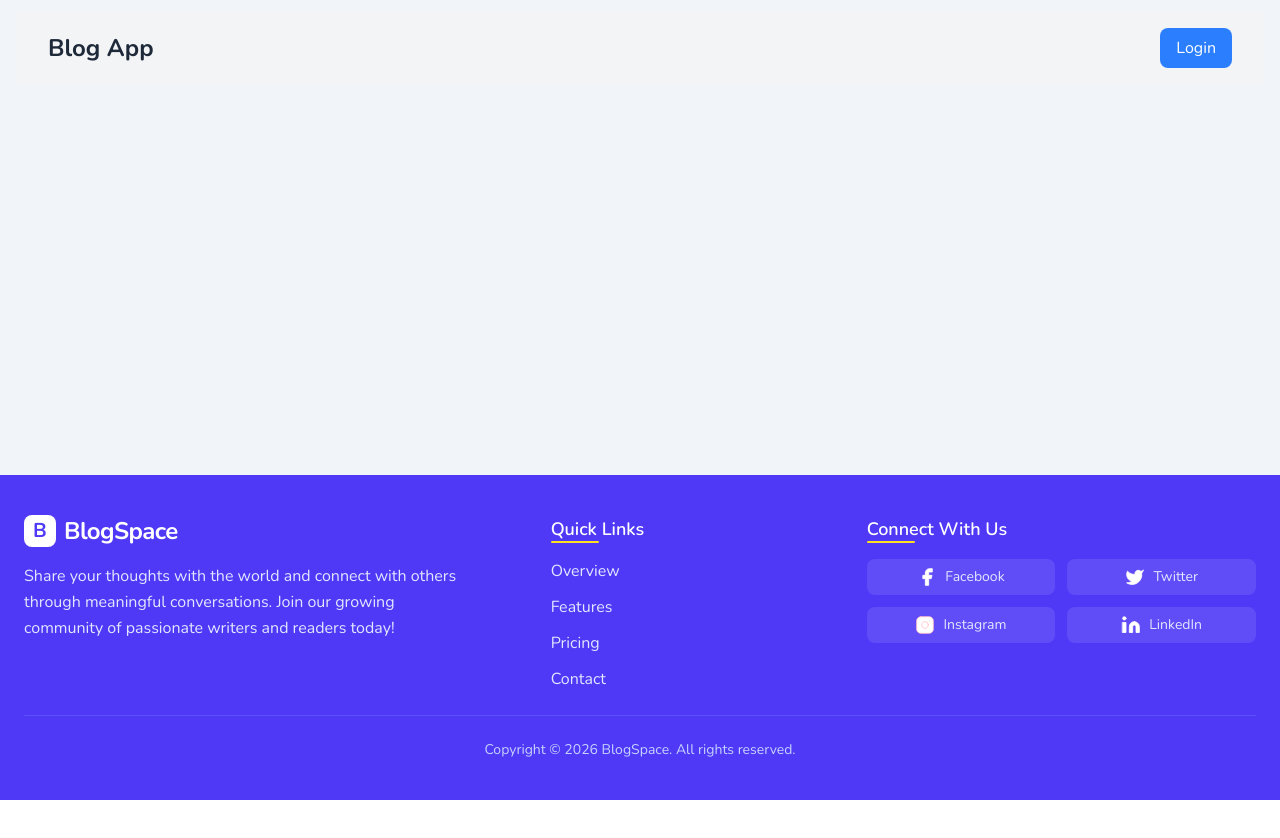
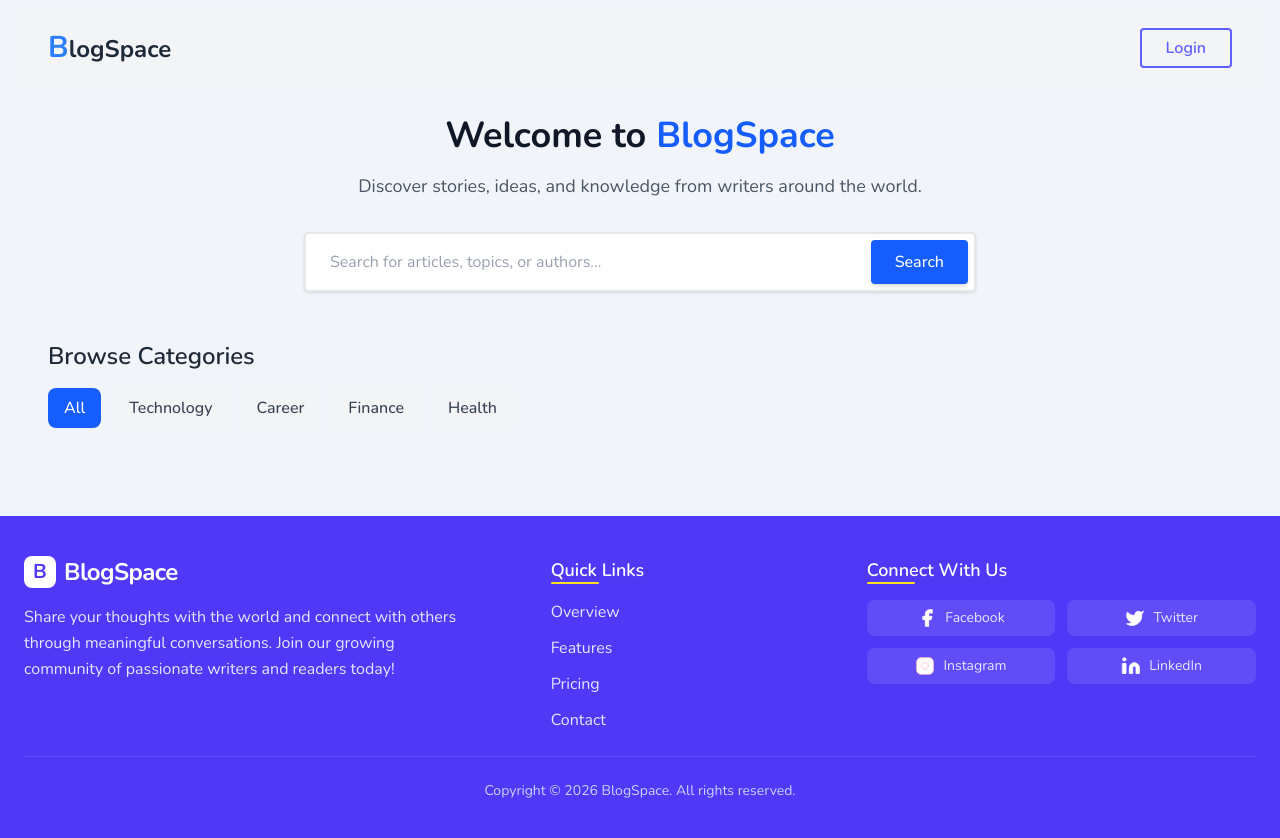
Before and after one commit to munnadotin/blog-app, a React (Vite) app in the folder frontend/: page / in a window 1280 px wide. Shown: the top 838 px of the page. Before the commit the page ends 800 px from the top, so only its background shows below. Built offline with nearby package versions, Linux system fonts and the light colour scheme.

Commit message:
Blog hero section with search bar

```diff
--- a/frontend/src/components/Navbar.tsx
+++ b/frontend/src/components/Navbar.tsx
@@ -2,12 +2,17 @@ function Navbar() {
     return (
         <div className="flex items-center justify-between gap-2 bg-gray-100 py-4 px-8">
             <div className="flex items-center gap-2">
-                <h1 className="text-2xl font-bold text-gray-800">Blog App</h1>
+                <h1 className="text-2xl font-bold text-gray-800"><span className="text-blue-500 font-bold text-3xl">B</span>logSpace</h1>
             </div>
             <div className="flex gap-2">
-                <button className="bg-blue-500 text-white px-4 py-2 rounded-lg">Login</button>
+                <button className="relative px-6 py-1.5 font-semibold border-2 border-indigo-500 overflow-hidden group rounded cursor-pointer">
+                    <span className="absolute inset-0 bg-indigo-500 -translate-x-full group-hover:translate-x-0 transition-transform duration-300"></span>
+                    <span className="relative z-10 text-indigo-500 group-hover:text-white transition-colors duration-300">
+                        Login
+                    </span>
+                </button>
             </div>
-        </div>
+        </div >
     )
 }
 
--- /dev/null
+++ b/frontend/src/pages/Blog.tsx
@@ -0,0 +1,63 @@
+import { useForm } from "react-hook-form";
+
+function Blog() {
+    const { register, handleSubmit, reset } = useForm();
+    const categories = ["All", "Technology", "Career", "Finance", "Health"];
+
+    const onSubmit = (data: any) => {
+        console.log(data);
+        reset();
+    };
+
+    return (
+        <div className="max-w-7xl mx-auto px-4 sm:px-6 lg:px-8 py-8">
+            {/* Hero Section */}
+            <div className="text-center mb-12">
+                <h1 className="text-4xl font-bold text-gray-900 mb-4">
+                    Welcome to <span className="text-blue-600">BlogSpace</span>
+                </h1>
+                <p className="text-lg text-gray-600 mb-8 max-w-2xl mx-auto">
+                    Discover stories, ideas, and knowledge from writers around the world.
+                </p>
+
+                {/* Search Bar */}
+                <div className="relative flex items-center justify-center w-full max-w-2xl mx-auto">
+                    <form onSubmit={handleSubmit(onSubmit)} className="relative w-full">
+                        <input
+                            {...register("search", { required: "Blog search is required" })}
+                            type="text"
+                            placeholder="Search for articles, topics, or authors..."
+                            className="w-full px-6 py-4 pr-36 bg-white border-2 border-gray-200 rounded outline-none focus:border-blue-500 focus:ring-4 focus:ring-blue-100  transition-all duration-300 text-gray-700 placeholder-gray-400 shadow-sm hover:shadow-md"
+                        />
+                        <div className="absolute right-2 top-1/2 -translate-y-1/2 flex items-center gap-2">
+                            <button type="submit" className="px-6 py-2.5 bg-blue-600 text-white rounded hover:bg-blue-700 transition-colors duration-300 font-medium shadow-md hover:shadow-lg flex items-center gap-2">
+                                Search
+                            </button>
+                        </div>
+                    </form>
+                </div>
+            </div>
+
+            {/* Categories Section */}
+            <div className="mb-10">
+                <h2 className="text-2xl font-semibold text-gray-800 mb-4">Browse Categories</h2>
+                <div className="flex flex-wrap gap-3">
+                    {categories.map((category) => (
+                        <button
+                            key={category}
+                            className={`px-4 py-2 rounded-lg font-medium transition-all duration-300
+                                ${category === 'All'
+                                    ? 'bg-blue-600 text-white hover:bg-blue-700'
+                                    : 'bg-gray-100 text-gray-700 hover:bg-gray-200 hover:text-gray-900'
+                                }`}
+                        >
+                            {category}
+                        </button>
+                    ))}
+                </div>
+            </div>
+        </div>
+    )
+}
+
+export default Blog
--- a/frontend/src/pages/Home.tsx
+++ b/frontend/src/pages/Home.tsx
@@ -1,17 +1,19 @@
 import Navbar from "../components/Navbar";
 import BlogCard from "../components/BlogCard";
 import Footer from "../components/Footer";
+import Blog from "./Blog";
 
 function Home() {
   return (
     <div className="min-h-screen flex flex-col bg-slate-100">
       {/* Navbar */}
-        <div className="max-w-7xl mx-auto w-full px-4 pt-3">
-          <Navbar />
+      <div className="max-w-7xl mx-auto w-full px-4 pt-3">
+        <Navbar />
       </div>
 
       {/* Main Content */}
-      <div className="flex-1 max-w-7xl mx-auto w-full px-4">
+      <div className="flex-1 max-w-7xl mx-auto w-full px-4 space-y-4">
+        <Blog />
         <BlogCard />
       </div>
 
```
